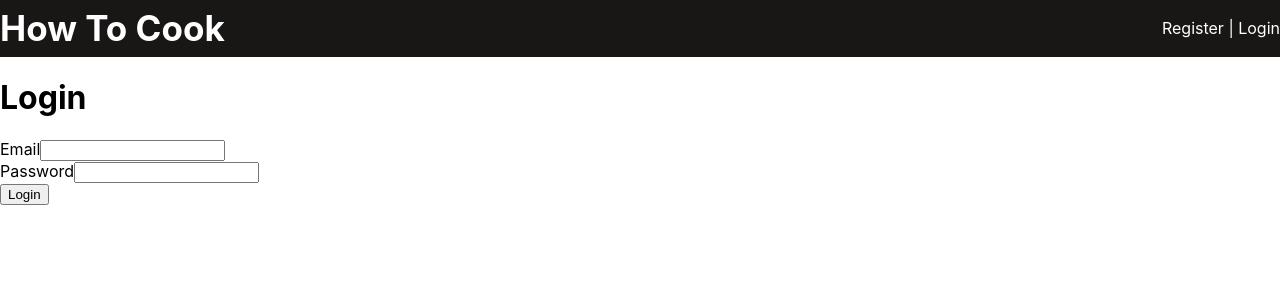
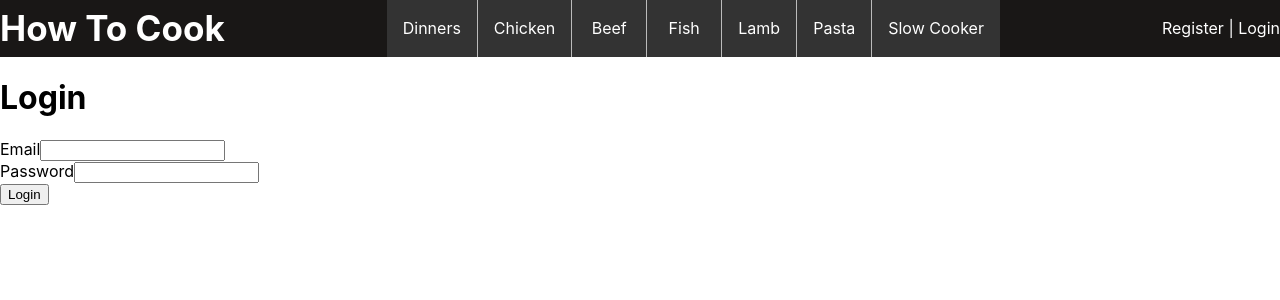
Before and after one commit to Jones-Griffin/RecipyList, a Next.js app: page /login in a window 1280 px wide. Shown: the top 300 px of the page. Built offline with nearby package versions, Linux system fonts and the light colour scheme; no server answers.

Commit message:
added tags to create new recipe

```diff
--- a/components/Layout.js
+++ b/components/Layout.js
@@ -2,6 +2,8 @@ import styled from 'styled-components'
 import { useState, useEffect } from 'react';
 import fire from '../config/fire-config';
 import Link from 'next/link';
+
+import NavButtons from './tagbuttons'
 
 const Header = styled.div`
     width: 100%;
@@ -20,6 +22,9 @@ const Title = styled.h1`
     color: #FFFFFF;
     line-height: 57px;
     margin: 0;
+    &:hover{
+      cursor: pointer;
+    }
 `;
 
 export default function Layout(props){
@@ -42,15 +47,11 @@ export default function Layout(props){
     return(
         <div>
             <Header>
-                <Title>How To Cook</Title>
+                <Link href="/">
+                  <Title>How To Cook</Title>
+                </Link>
 
-                {loggedIn &&
-                                <Link href="/recipe/new-recipe">
-                                <a>Add New Recipe</a>
-                                </Link>
-
-                }
-
+                <NavButtons/>
                 {!loggedIn
                 ?
                 <div>
@@ -62,7 +63,12 @@ export default function Layout(props){
                     </Link>
                 </div>
                 :
+                <div>
+                <Link href="/recipe/new-recipe">
+                <a>Add New Recipe</a>
+                </Link>
                 <button onClick={handleLogout}>Logout</button>
+                </div>
                 }
             </Header>
             {props.children}
--- /dev/null
+++ b/components/tagbuttons.js
@@ -0,0 +1,83 @@
+import styled from 'styled-components'
+import fire from '../config/fire-config';
+import Link from 'next/link';
+
+const List = styled.ul`
+    list-style-type: none;
+    margin: 0;
+    padding: 0;
+    overflow: hidden;
+    background-color: #333;
+    line-height: 57px;
+    text-align: center;
+    height: 57px;
+
+`;
+
+const ListItem = styled.li`
+    float: left;
+    border-right:1px solid #bbb;
+    min-width: 75px;
+
+    &:last-child {
+        border-right: none;
+      }
+
+`;
+
+const Tag = styled.a`
+    display: block;
+    color: white;
+    text-align: center;
+    padding: 0 16px;
+    text-decoration: none;
+
+    &:hover:not(.active){
+        background-color: #191716;
+        cursor: pointer;
+      }
+`;
+
+
+export default function NavButtons(){
+
+    return(
+        <List>
+            <ListItem>
+                <Link href="/tag/[tag]" as={'/tag/' + "Dinners"}>
+                    <Tag >Dinners</Tag>
+                </Link>
+            </ListItem>
+            <ListItem>
+                <Link href="/tag/[tag]" as={'/tag/' + "Chicken"}>
+                    <Tag >Chicken</Tag>
+                </Link>
+            </ListItem>
+            <ListItem>
+                <Link href="/tag/[tag]" as={'/tag/' + "Beef"}>
+                    <Tag >Beef</Tag>
+                </Link>
+            </ListItem>
+            <ListItem>
+                <Link href="/tag/[tag]" as={'/tag/' + "Fish"}>
+                    <Tag >Fish</Tag>
+                </Link>
+            </ListItem>
+            <ListItem>
+                <Link href="/tag/[tag]" as={'/tag/' + "Lamb"}>
+                    <Tag >Lamb</Tag>
+                </Link>
+            </ListItem>
+            <ListItem>
+                <Link href="/tag/[tag]" as={'/tag/' + "Pasta"}>
+                    <Tag >Pasta</Tag>
+                </Link>
+            </ListItem>
+            <ListItem>
+                <Link href="/tag/[tag]" as={'/tag/' + "SlowCooker"}>
+                    <Tag >Slow Cooker</Tag>
+                </Link>
+            </ListItem>
+        </List>
+    )
+}
--- a/pages/api/hello.js
+++ /dev/null
@@ -1,6 +0,0 @@
-// Next.js API route support: https://nextjs.org/docs/api-routes/introduction
-
-export default (req, res) => {
-  res.statusCode = 200
-  res.json({ name: 'John Doe' })
-}
```
Also changed, not shown: components/createRecipy.js (+50 -5 lines), pages/index.js (+20 -7 lines), pages/recipe/new-recipe.js (+17 -2 lines), pages/tag/[tag].js (added, +78 -0 lines).
